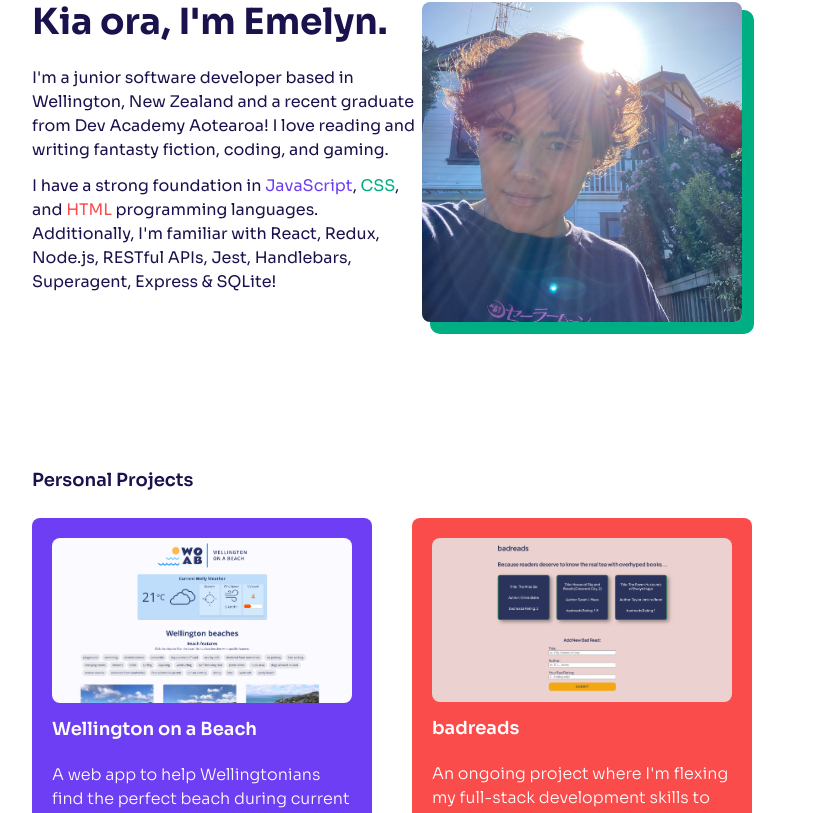
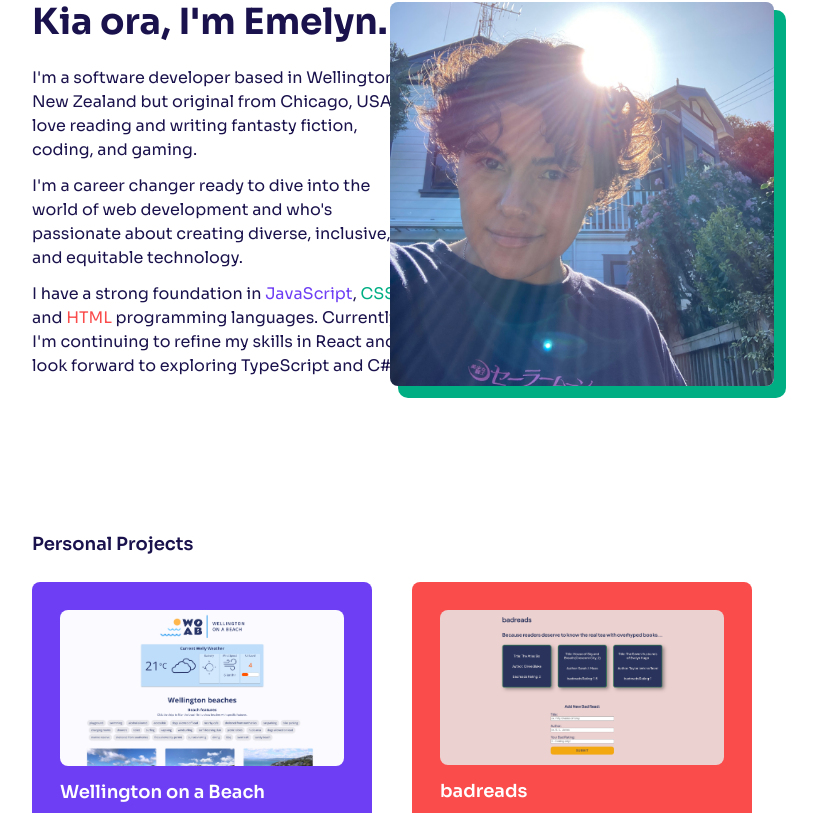
Before and after one commit to emelyn-barrientos/emelyn-barrientos-portfolio, a Next.js app: page / in a window 1280 px wide. Shown: the part 210-1023 px from the top of the page, without its empty margins (248-1065 px from the left). Built offline with nearby package versions, Linux system fonts and the light colour scheme.

Commit message:
Change carding padding, update content, and change background color

```diff
--- a/pages/index.js
+++ b/pages/index.js
@@ -80,23 +80,27 @@ export default function Home() {
             <div className=" w-96 sm:text-center sm:max-w-xs">
               <h2 className="text-4xl font-bold mb-6">Kia ora, I'm Emelyn.</h2>
               <p className="mb-3">
-                I'm a junior software developer based in Wellington, New Zealand
-                and a recent graduate from Dev Academy Aotearoa! I love reading
-                and writing fantasty fiction, coding, and gaming.
+                I'm a software developer based in Wellington, New Zealand but
+                original from Chicago, USA. I love reading and writing fantasty
+                fiction, coding, and gaming.
+              </p>
+              <p className="mb-3">
+                I'm a career changer ready to dive into the world of web
+                development and who's passionate about creating diverse,
+                inclusive, and equitable technology.
               </p>
               <p>
                 I have a strong foundation in{' '}
                 <span className="text-accent-violet">JavaScript</span>,{' '}
                 <span className="text-accent-green">CSS</span>, and{' '}
                 <span className="text-accent-red">HTML</span> programming
-                languages. Additionally, I'm familiar with React, Redux,
-                Node.js, RESTful APIs, Jest, Handlebars, Superagent, Express &
-                SQLite!
+                languages. Currently, I'm continuing to refine my skills in
+                React and I look forward to exploring TypeScript and C#.
               </p>
             </div>
             <div className="flex justify-center">
               <Image
-                className="rounded-lg shadow-custom max-w-xs"
+                className="rounded-lg shadow-custom md:max-w-sm sm:max-w-xs"
                 src={portfolioPic}
                 alt="Photograph of Emelyn Barrientos, 2022."
               />
@@ -109,7 +113,7 @@ export default function Home() {
             {/* PROJECT CARDS */}
             <div className="grid lg:grid-cols-2 gap-10 sm:gap-5 mb-24">
               {/* Wellington on a Beach */}
-              <div className=" bg-accent-violet flex-1 p-5 rounded-lg my-6 max-w-sm">
+              <div className=" bg-accent-violet flex-1 p-7 rounded-lg my-6 max-w-sm">
                 <Image
                   className="mb-3 rounded-lg"
                   src={woab}
@@ -145,7 +149,7 @@ export default function Home() {
               </div>
 
               {/* badreads */}
-              <div className=" bg-accent-red flex-1 p-5 rounded-lg my-6 max-w-sm">
+              <div className=" bg-accent-red flex-1 p-7 rounded-lg my-6 max-w-sm">
                 <Image
                   className="mb-3 rounded-lg"
                   src={badreads}
--- a/styles/globals.css
+++ b/styles/globals.css
@@ -8,6 +8,7 @@ body {
   margin: 0;
   font-family: Sora, sans-serif;
   color: #1A124C;
+  background-color: #ffffff;
 }
 
 a {
```
